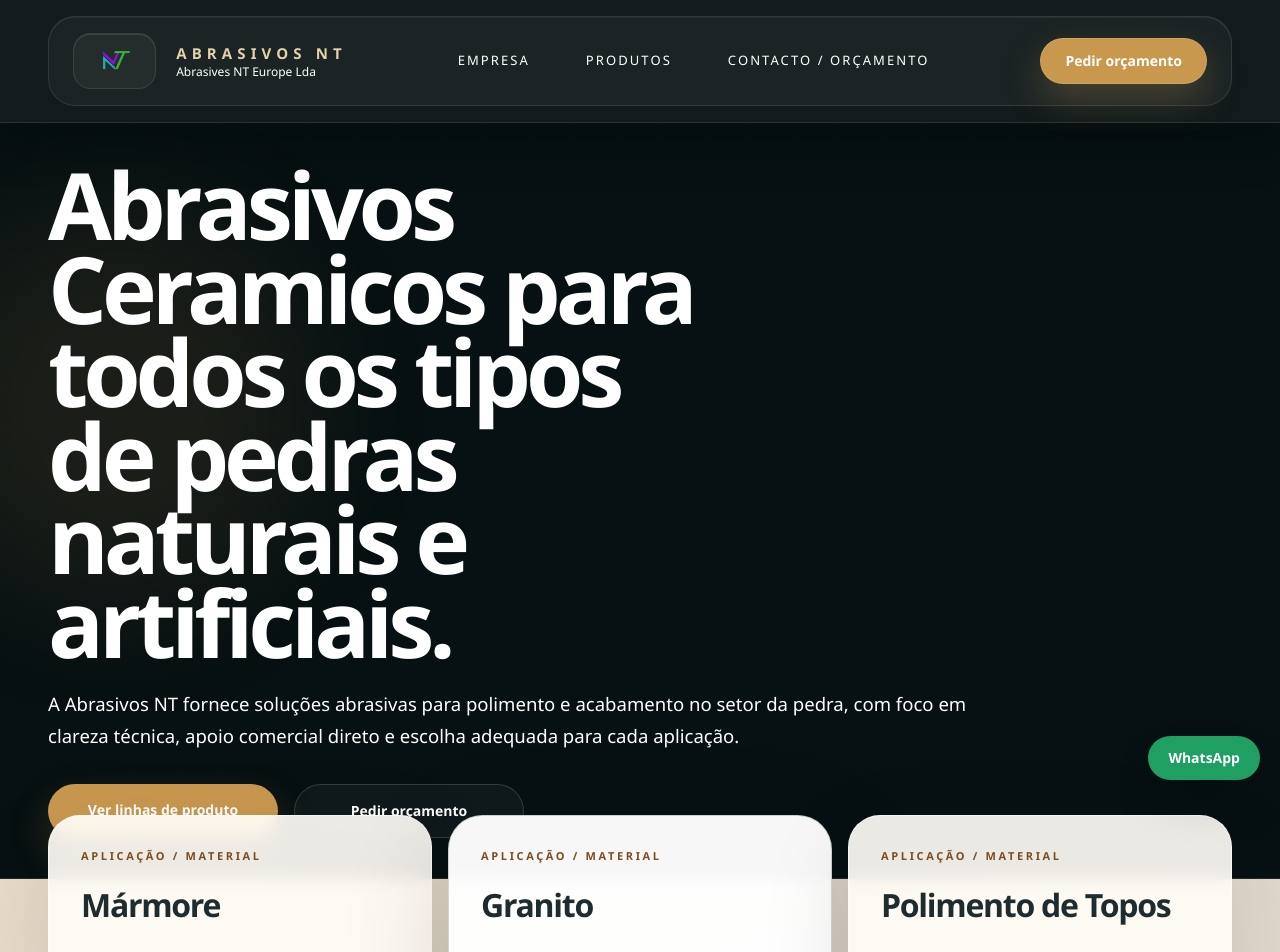
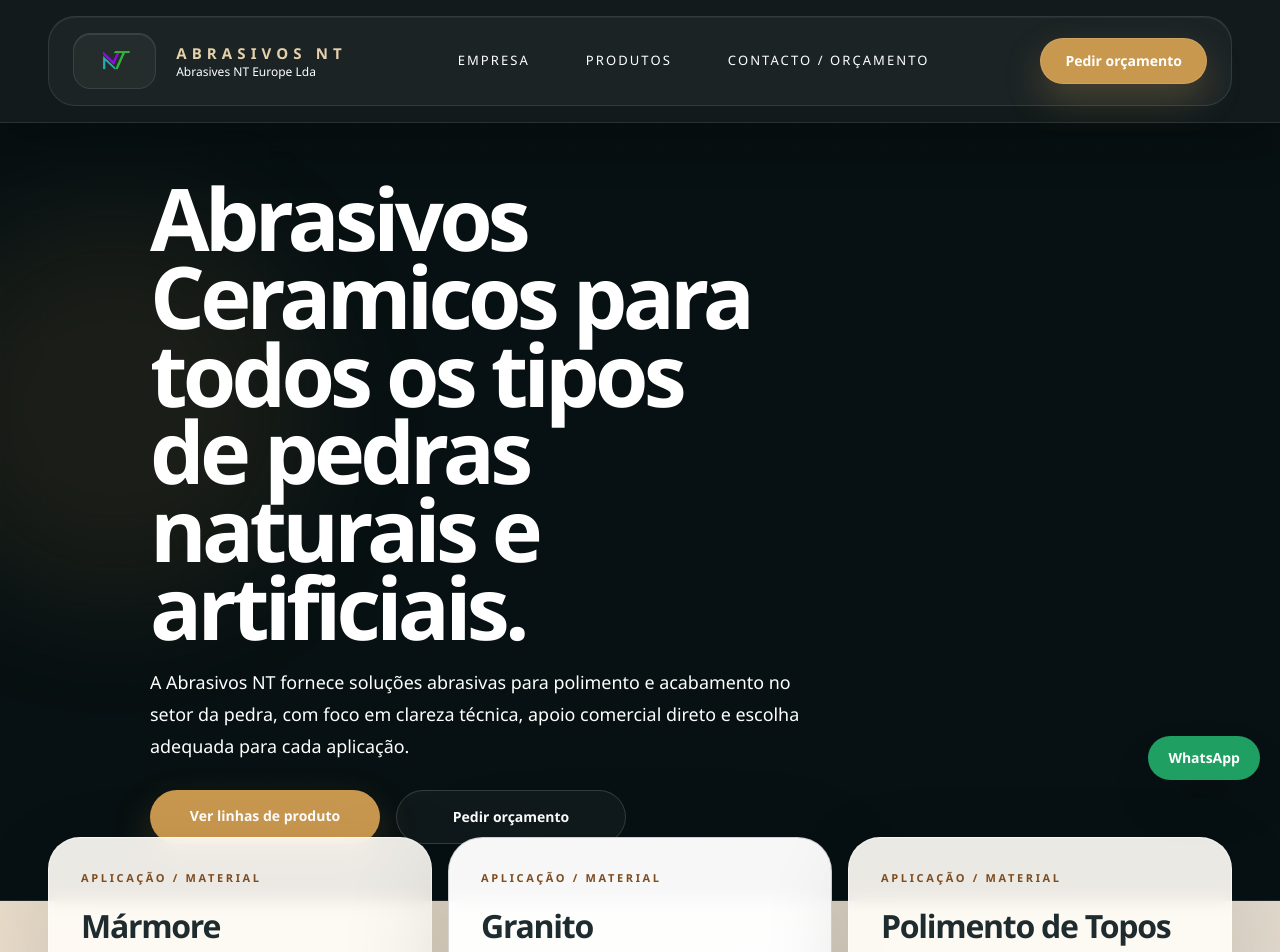
Before and after one commit to CAP1974/abrasivos-nt-site, a Next.js app: page / in a window 1280 px wide. Shown: the top 952 px of the page. Built offline with nearby package versions, Linux system fonts and the light colour scheme.

Commit message:
Tighten and center home hero

```diff
--- a/app/page.tsx
+++ b/app/page.tsx
@@ -16,17 +16,17 @@ export default function HomePage() {
           <div className="absolute inset-0 grid-accent opacity-[0.08]" />
           <div className="absolute left-[-6%] top-[12%] h-[24rem] w-[24rem] rounded-full bg-sand-400/10 blur-3xl" />
           <div className="absolute right-[-8%] top-[-6%] h-[28rem] w-[28rem] rounded-full bg-sand-300/12 blur-3xl" />
-          <div className="container-shell relative flex min-h-[86vh] items-center py-8 sm:min-h-[88vh] lg:py-10 xl:min-h-[92vh]">
+          <div className="container-shell relative flex min-h-[72vh] items-center py-10 sm:min-h-[76vh] sm:py-12 lg:min-h-[80vh] lg:py-14 xl:min-h-[82vh]">
             <div className="w-full">
-              <div className="max-w-none">
-                <h1 className="max-w-[16ch] text-[2.9rem] font-semibold leading-[0.94] tracking-[-0.055em] sm:max-w-[13ch] sm:text-[4.2rem] lg:max-w-[11.5ch] lg:text-[6rem] lg:leading-[0.9] xl:max-w-[12.6ch] xl:text-[5.8rem]">
+              <div className="mx-auto max-w-[980px]">
+                <h1 className="max-w-[16ch] text-[2.9rem] font-semibold leading-[0.94] tracking-[-0.055em] sm:max-w-[13ch] sm:text-[4.2rem] lg:max-w-[11.5ch] lg:text-[5.6rem] lg:leading-[0.9] xl:max-w-[12.6ch] xl:text-[5.4rem]">
                   {company.heroTitle}
                 </h1>
-                <p className="mt-6 max-w-[60rem] text-[1.02rem] leading-8 text-white/78 sm:text-[1.08rem] lg:text-[1.16rem]">
+                <p className="mt-5 max-w-[42rem] text-[1rem] leading-8 text-white/78 sm:text-[1.08rem] lg:text-[1.12rem]">
                   {company.heroDescription}
                 </p>
 
-                <div className="mt-8 flex flex-col gap-4 sm:flex-row">
+                <div className="mt-7 flex flex-col gap-4 sm:flex-row">
                   <Link href="/produtos" className="inline-flex min-w-[230px] justify-center rounded-full bg-sand-400 px-7 py-4 text-sm font-semibold text-steel-950 shadow-[0_18px_40px_rgba(201,154,81,0.24)] transition duration-200 hover:-translate-y-0.5 hover:bg-sand-300">
                     {cta.primaryProducts}
                   </Link>
```
